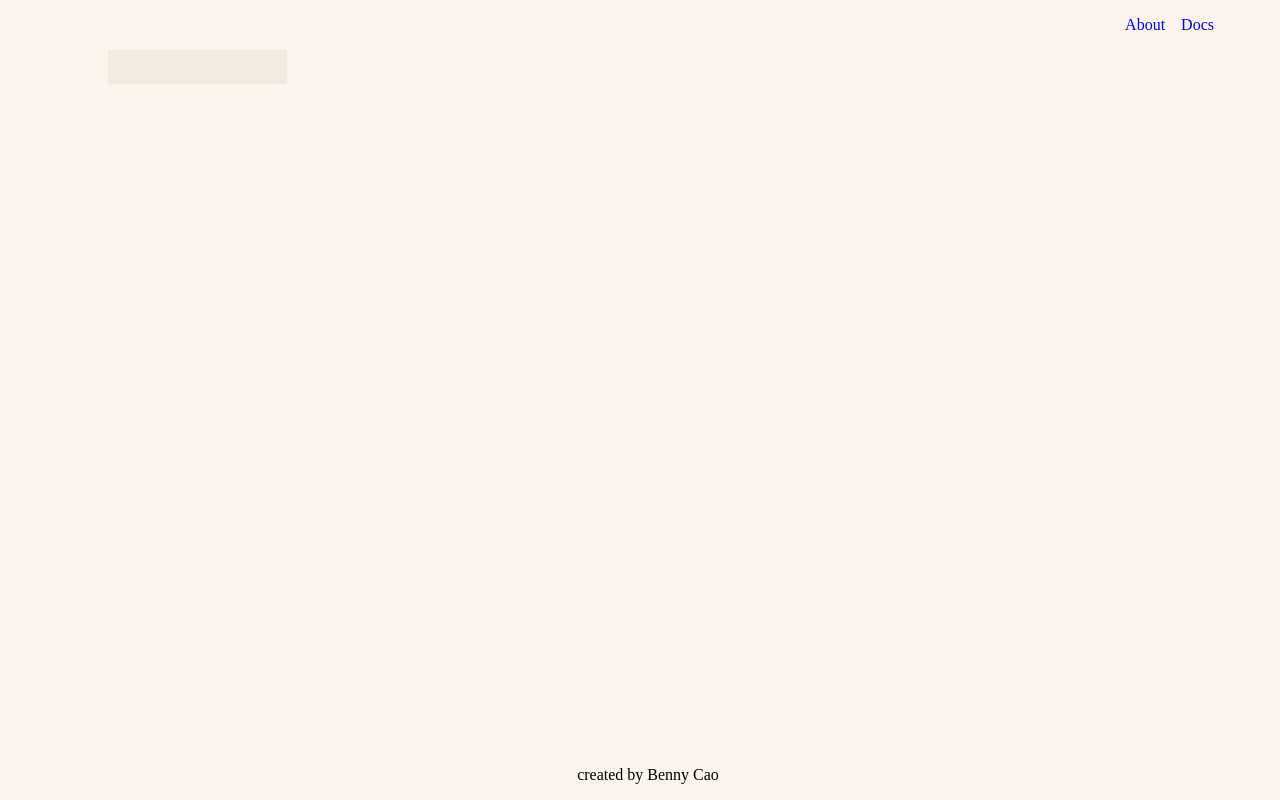
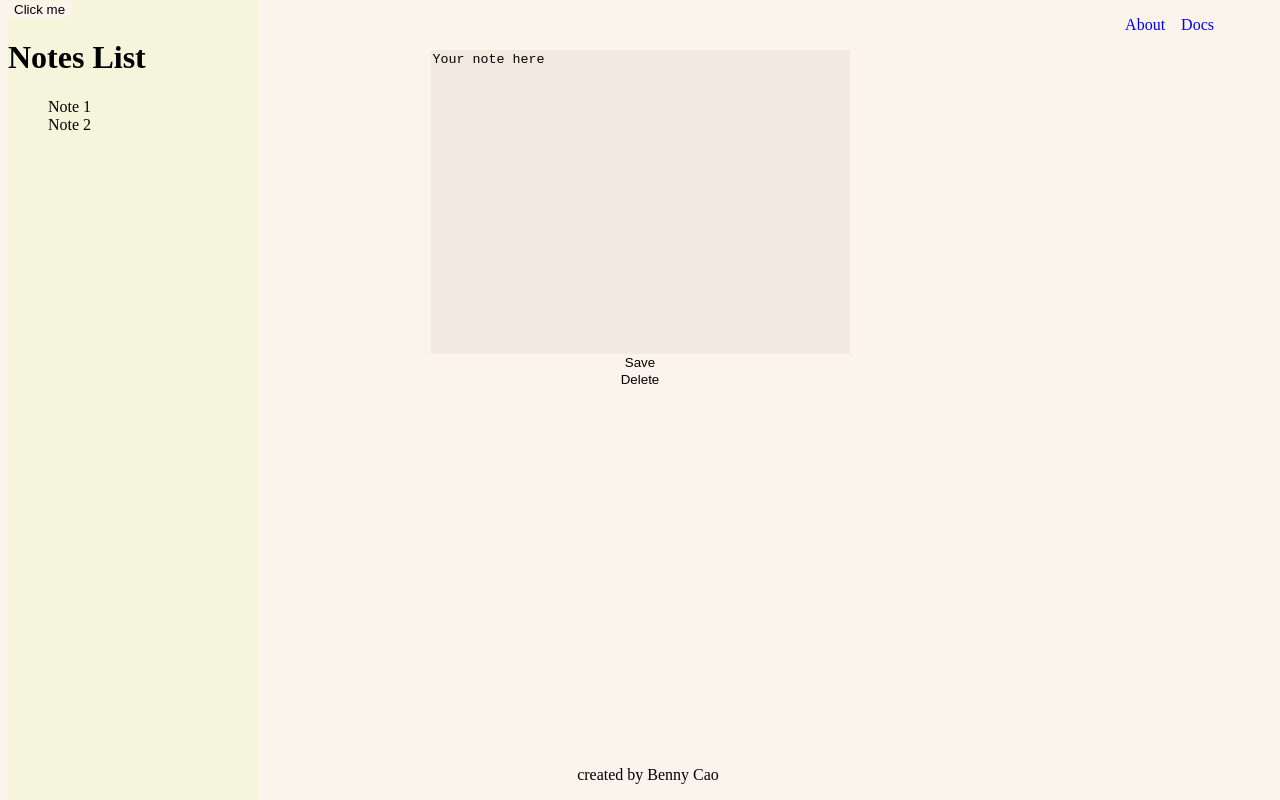
Before and after one commit to aurilyn/Assignment1, a plain HTML site: page note.html in a window 1280 px wide. Drawn offline with Linux system fonts and the light colour scheme.

Commit message:
added save, delete button, changed flex direction for container to column

```diff
--- a/CSS/style.css
+++ b/CSS/style.css
@@ -21,11 +21,22 @@ footer{
     text-align: center;
     width: 100%;
 }
+.container {
+    display: flex;
+    height: 100%;
+    flex-direction: column;
+    align-items: center;
+    justify-content: center;
+}
 
-textarea, .newNote {
+.sideContainer {
     display: flex;
-    flex-direction: row;
-    margin-left: 100px;
+    height: 100%;
+    align-items: flex-start;
+    justify-content: left;
+}
+
+.noteArea {
     background-color: #f2e9e1;
     border: none;
     resize: none;
@@ -44,3 +55,21 @@ button {
 .newNote {
     margin-left: 300px;
 }
+
+.sideNav ul {
+    list-style-type: none;
+}
+
+.sideNav {
+    height: 100%;
+    width: 250px;
+    top: 0;
+    background-color: beige;
+    position: fixed;
+}
+
+.save, .del {
+    border: 0;
+    display: flex;
+    align-items: center;
+}
--- a/note.html
+++ b/note.html
@@ -12,7 +12,21 @@
             <li><a href="#">Docs</a></li>
         </ul>
     </div>
-    <textarea></textarea>
+    <div class="sideContainer">
+        <div class="sideNav">
+            <button>Click me</button>
+            <h1>Notes List</h1>
+            <ul>
+                <li><a href="#"></a>Note 1</li>
+                <li><a href="#"></a>Note 2</li>
+            </ul>
+        </div>
+    </div>
+    <div class="container">
+        <textarea class="noteArea" rows="20" cols="50">Your note here</textarea>
+        <button class="save">Save</button>
+        <button class="del">Delete</button>
+    </div>
     <footer>
         <p>created by Benny Cao</p>
     </footer>
```
